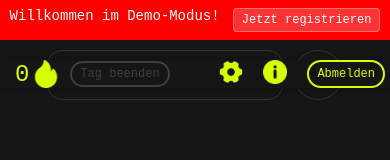
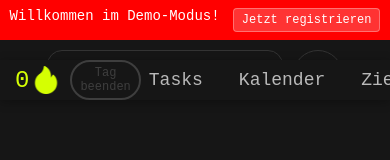
Before and after one commit to etienneauert/ticktaskV3, a React (Vite) app: page / in a window 390 px wide. Both pictures are taken after a click on the button "GUEST". Shown: the top 160 px of the page. Built offline with nearby package versions, Linux system fonts and the light colour scheme; no server answers.

Commit message:
Header: Navigationslinks (Tasks, Kalender, Ziele) hinzugefügt mit Smooth Scrolling, Goals-Überschrift entfernt, Kalender margin-bottom reduziert

```diff
--- a/src/pages/TicktaskPages/Goals.jsx
+++ b/src/pages/TicktaskPages/Goals.jsx
@@ -247,7 +247,6 @@ export default function Goals({ user, tasks = [] }) {
   return (
     <>
       <div className={styles.GoalsContainer}>
-        <h3 className={styles.GoalsTitle}>Goals</h3>
         <form className={styles.GoalsInputContainer} onSubmit={handleSubmit}>
           <input
             type="text"
--- a/src/pages/TicktaskPages/Header.jsx
+++ b/src/pages/TicktaskPages/Header.jsx
@@ -237,6 +237,38 @@ export default function Header({
         </div>
       </div>
       <div className={styles.buttonsRight}>
+        <nav className={styles.headerNav}>
+          <button
+            className={styles.navLink}
+            onClick={() => {
+              window.scrollTo({ top: 0, behavior: "smooth" });
+            }}
+          >
+            Tasks
+          </button>
+          <button
+            className={styles.navLink}
+            onClick={() => {
+              const element = document.getElementById("calendar-section");
+              if (element) {
+                element.scrollIntoView({ behavior: "smooth", block: "start" });
+              }
+            }}
+          >
+            Kalender
+          </button>
+          <button
+            className={styles.navLink}
+            onClick={() => {
+              const element = document.getElementById("goals-section");
+              if (element) {
+                element.scrollIntoView({ behavior: "smooth", block: "start" });
+              }
+            }}
+          >
+            Ziele
+          </button>
+        </nav>
         <button
           className={styles.headerSettingsButton}
           onClick={() => setSettingsOpen(true)}
--- a/src/pages/TicktaskPages/Header.module.css
+++ b/src/pages/TicktaskPages/Header.module.css
@@ -84,8 +84,30 @@
 
 .buttonsRight {
   display: flex;
+  align-items: center;
   gap: 30px;
   margin-right: 30px;
+  color: rgb(213, 255, 5);
+}
+
+.headerNav {
+  display: flex;
+  gap: 20px;
+  background-color: transparent;
+}
+
+.navLink {
+  background: none;
+  border: none;
+  color: rgba(255, 255, 255, 0.7);
+  font-size: 18px;
+  cursor: pointer;
+  padding: 4px 8px;
+  transition: color 0.2s ease;
+  background-color: transparent;
+}
+
+.navLink:hover {
   color: rgb(213, 255, 5);
 }
 
--- a/src/pages/TicktaskPages/Main.jsx
+++ b/src/pages/TicktaskPages/Main.jsx
@@ -107,7 +107,7 @@ export default function Main({
             setAbendCompleted={setAbendCompleted}
           ></MainRoutine>
         </div>
-        <div className={styles.MainTasks}>
+        <div id="tasks-section" className={styles.MainTasks}>
           <MainTasks
             tasks={tasks}
             frequentTemplates={frequentTemplates}
@@ -135,7 +135,7 @@ export default function Main({
         </div>
       </div>
       {!isCalendarHidden && (
-        <div className={styles.WeekCalendarContainer}>
+        <div id="calendar-section" className={styles.WeekCalendarContainer}>
           <WeekCalendar
             user={user}
             tasks={tasks}
@@ -143,7 +143,7 @@ export default function Main({
           />
         </div>
       )}
-      <div className={styles.GoalsContainer}>
+      <div id="goals-section" className={styles.GoalsContainer}>
         <Goals user={user} tasks={tasks} />
       </div>
     </div>
--- a/src/pages/TicktaskPages/WeekCalendar.module.css
+++ b/src/pages/TicktaskPages/WeekCalendar.module.css
@@ -1,7 +1,7 @@
 .WeekCalendar {
   width: 100%;
   max-width: 1400px;
-  margin: 40px auto 110px;
+  margin: 40px auto 40px;
   padding: 20px;
   background-color: #161616;
   overflow-x: hidden;
```
